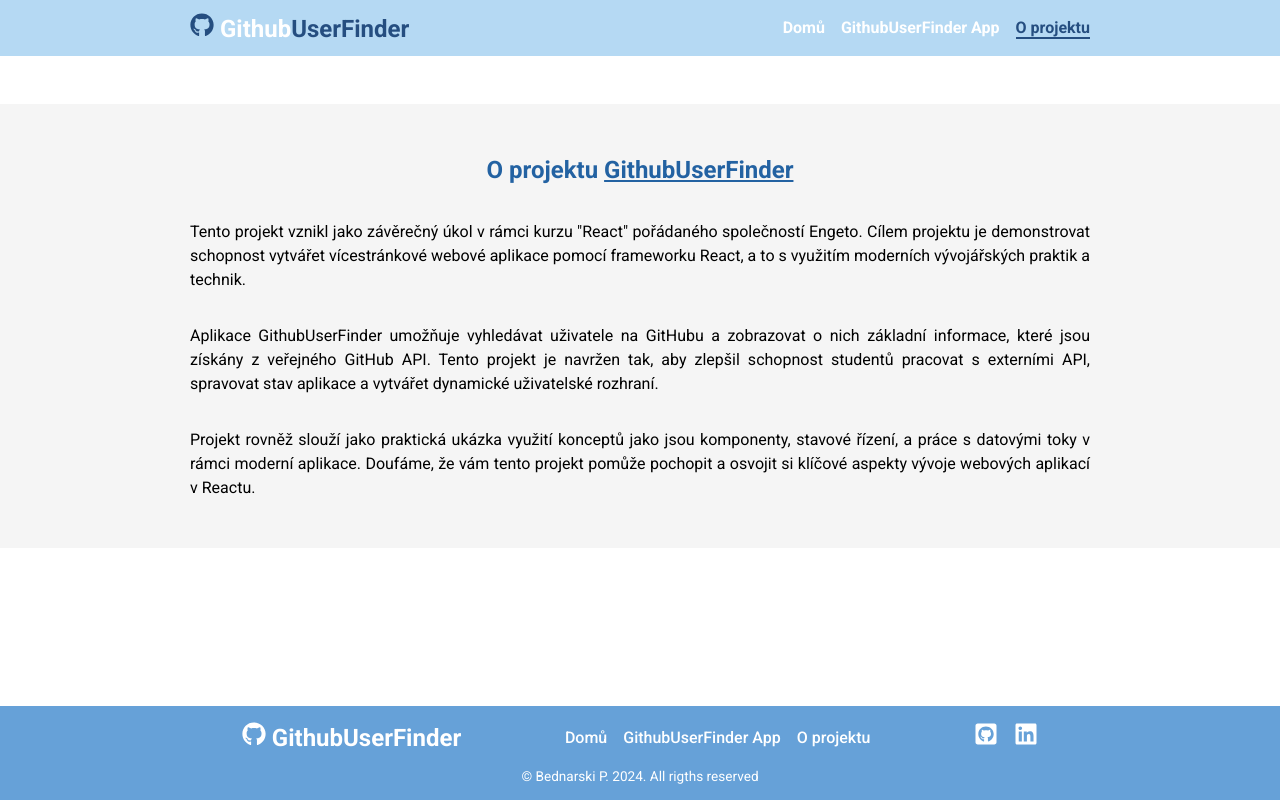
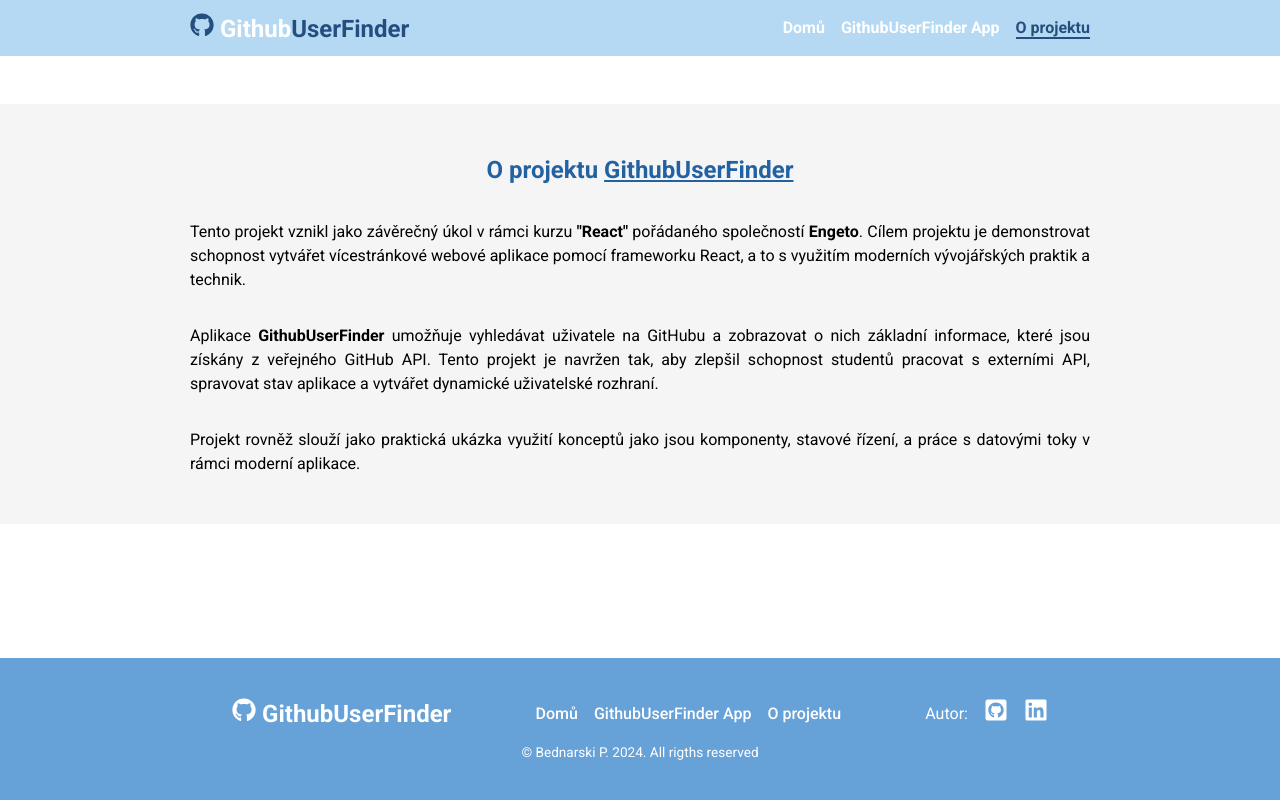
Before and after one commit to pettik/engeto-react-web, a React (Create React App) app: page /about in a window 1280 px wide. Built offline with nearby package versions, Linux system fonts and the light colour scheme.

Commit message:
some of the last changes

```diff
--- a/src/components/Footer.css
+++ b/src/components/Footer.css
@@ -2,11 +2,12 @@ footer {
   width: 100%;
   background-color: var(--color-primary-400);
   padding: 1rem 0;
+  margin-top: 2rem;
 }
 
 .footer__container {
   max-width: 95vh;
-  margin: 0 auto;
+  margin: 1.5rem auto;
   text-align: center;
   color: var(--white);
   font-weight: 400;
--- a/src/components/Footer.js
+++ b/src/components/Footer.js
@@ -28,6 +28,7 @@ const Footer = () => {
           </li>
           <li>
             <ul className="footer__social">
+              <li>Autor:</li>
               <li>
                 <Link to="https://github.com/pettik">
                   <FaGithubSquare />
--- a/src/components/Navbar.css
+++ b/src/components/Navbar.css
@@ -47,12 +47,10 @@ a {
 }
 .nav a:hover {
   color: var(--color-primary-600);
-  border-bottom: 2px solid var(--color-primary-600);
 }
 
 .activeLink {
   color: var(--color-primary-700);
-  border-bottom: 2px solid var(--color-primary-700) !important;
 }
 
 .nonActiveLink {
@@ -75,4 +73,12 @@ a {
     flex-direction: row;
     column-gap: 1rem;
   }
+
+  .nav a:hover {
+    border-bottom: 2px solid var(--color-primary-600);
+  }
+
+  .activeLink {
+    border-bottom: 2px solid var(--color-primary-700) !important;
+  }
 }
--- a/src/pages/About.js
+++ b/src/pages/About.js
@@ -9,23 +9,25 @@ const About = () => {
             O projektu <span>GithubUserFinder</span>
           </h2>
           <p>
-            Tento projekt vznikl jako závěrečný úkol v rámci kurzu "React"
-            pořádaného společností Engeto. Cílem projektu je demonstrovat
-            schopnost vytvářet vícestránkové webové aplikace pomocí frameworku
-            React, a to s využitím moderních vývojářských praktik a technik.
+            Tento projekt vznikl jako závěrečný úkol v rámci kurzu{' '}
+            <span className="bold">"React" </span>
+            pořádaného společností <span className="bold">Engeto</span>. Cílem
+            projektu je demonstrovat schopnost vytvářet vícestránkové webové
+            aplikace pomocí frameworku React, a to s využitím moderních
+            vývojářských praktik a technik.
           </p>
           <p>
-            Aplikace GithubUserFinder umožňuje vyhledávat uživatele na GitHubu a
-            zobrazovat o nich základní informace, které jsou získány z veřejného
-            GitHub API. Tento projekt je navržen tak, aby zlepšil schopnost
-            studentů pracovat s externími API, spravovat stav aplikace a
-            vytvářet dynamické uživatelské rozhraní.
+            Aplikace <span className="bold">GithubUserFinder</span> umožňuje
+            vyhledávat uživatele na GitHubu a zobrazovat o nich základní
+            informace, které jsou získány z veřejného GitHub API. Tento projekt
+            je navržen tak, aby zlepšil schopnost studentů pracovat s externími
+            API, spravovat stav aplikace a vytvářet dynamické uživatelské
+            rozhraní.
           </p>
           <p>
             Projekt rovněž slouží jako praktická ukázka využití konceptů jako
             jsou komponenty, stavové řízení, a práce s datovými toky v rámci
-            moderní aplikace. Doufáme, že vám tento projekt pomůže pochopit a
-            osvojit si klíčové aspekty vývoje webových aplikací v Reactu.
+            moderní aplikace.
           </p>
         </div>
       </section>
--- a/src/pages/GitHubFinder.css
+++ b/src/pages/GitHubFinder.css
@@ -87,6 +87,10 @@
   margin-bottom: 0;
 }
 
+span.bold {
+  font-weight: 700;
+}
+
 .created {
   text-align: center;
   margin-bottom: 1rem;
@@ -110,7 +114,8 @@
 .repos__wrapper {
   display: flex;
   flex-wrap: wrap;
-  gap: 20px;
+  gap: 10px;
+  padding: 0.5rem;
   margin-top: 20px;
 }
 
@@ -118,8 +123,8 @@
   background-color: #f5f5f5;
   border: 1px solid #ddd;
   border-radius: 8px;
-  padding: 10px;
-  width: calc(33.333% - 20px); /* 3 sloupce s mezerami */
+  padding: 1rem;
+  width: calc(50% - 10px); /* 3 sloupce s mezerami */
   box-sizing: border-box;
   text-decoration: none;
   color: inherit;
@@ -136,6 +141,8 @@
 
 .repo p {
   margin: 5px 0;
+  line-height: 1.2;
+  font-weight: normal;
 }
 
 /* MEDIA QUERIES */
@@ -162,4 +169,20 @@
   .github__heading__wrapper {
     font-size: 1.5rem;
   }
+
+  .repos__wrapper {
+    margin-top: 20px;
+  }
+
+  .repo {
+    background-color: #f5f5f5;
+    border: 1px solid #ddd;
+    border-radius: 8px;
+    padding: 1.5rem;
+    width: calc(33.333% - 10px); /* 3 sloupce s mezerami */
+    box-sizing: border-box;
+    text-decoration: none;
+    color: inherit;
+    transition: background-color 0.3s;
+  }
 }
--- a/src/pages/GitHubFinder.js
+++ b/src/pages/GitHubFinder.js
@@ -67,7 +67,7 @@ const GitHubFinder = () => {
             <span className="github__heading">github.com/</span>
             <input
               type="text"
-              placeholder="Zadejte GitHub uživatelské jméno"
+              placeholder="Zadejte GitHub username"
               value={username}
               onChange={e => setUsername(e.target.value)}
             />
@@ -101,9 +101,13 @@ const GitHubFinder = () => {
                 <h3>Sleduje: {following}</h3>
               </div>
             </div>
-            <p className="created">Datum založení účtu: {createdAt}</p>
+            <p className="created">
+              Datum založení účtu: <span className="bold">{createdAt}</span>
+            </p>
 
-            <h3>Prvních 10 repozitářu uživatele {login} </h3>
+            <h3>
+              První z repozitářu uživatele <span className="bold">{login}</span>{' '}
+            </h3>
             <div className="repos__wrapper">
               {repos.map(repo => (
                 <a
@@ -116,7 +120,12 @@ const GitHubFinder = () => {
                   <h3>{repo.name}</h3>
                   <p>{repo.description}</p>
                   <p>
-                    Vytvořeno: {new Date(repo.created_at).toLocaleDateString()}
+                    <span className="bold">Vytvořeno:</span>{' '}
+                    {new Date(repo.created_at).toLocaleDateString()}
+                  </p>
+                  <p>
+                    <span className="bold">Upraveno:</span>{' '}
+                    {new Date(repo.updated_at).toLocaleDateString()}
                   </p>
                 </a>
               ))}
@@ -125,7 +134,9 @@ const GitHubFinder = () => {
         )}
 
         {loading && <h2 className="loading_heading">Načítání...</h2>}
-        {error && <h2>Uživatel {username} nenalezen.</h2>}
+        {error && (
+          <h2 className="loading_heading">Uživatel {username} nenalezen :-(</h2>
+        )}
       </div>
     </section>
   );
```
